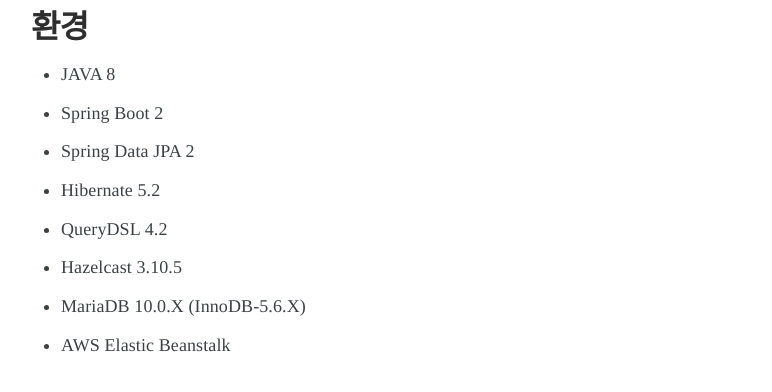
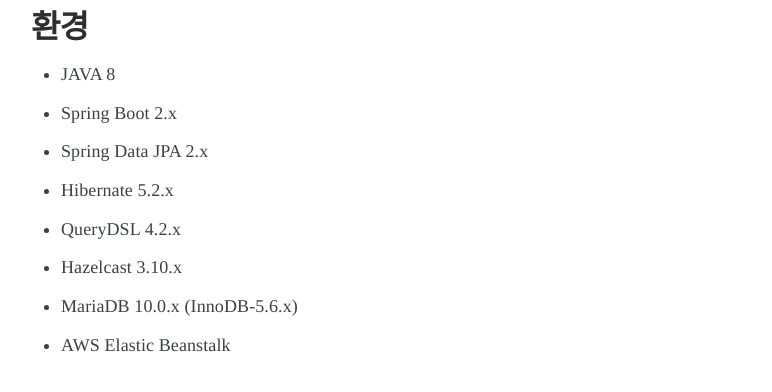
Before and after one commit to pkgonan/pkgonan.github.io, a Jekyll site: the page built from _posts/2018-11-03-jpa-composite-key-in-query-tuning.md, in a window 1280 px wide and 900 px high, scrolled down 1951 px. Shown: the part 157-549 px from the top of the window, without its empty margins (254-1026 px from the left). Built offline with Jekyll 4.4.1, drawn with Linux system fonts in a browser that asks for light colours; nearby versions of some CDN libraries; some web fonts are replaced.

Commit message:
정보 블락

```diff
--- a/_posts/2018-11-03-jpa-composite-key-in-query-tuning.md
+++ b/_posts/2018-11-03-jpa-composite-key-in-query-tuning.md
@@ -47,12 +47,12 @@
 
 ## 환경
 * JAVA 8
-* Spring Boot 2
-* Spring Data JPA 2
-* Hibernate 5.2
-* QueryDSL 4.2
-* Hazelcast 3.10.5
-* MariaDB 10.0.X (InnoDB-5.6.X)
+* Spring Boot 2.x
+* Spring Data JPA 2.x
+* Hibernate 5.2.x
+* QueryDSL 4.2.x
+* Hazelcast 3.10.x
+* MariaDB 10.0.x (InnoDB-5.6.x)
 * AWS Elastic Beanstalk
 
 
```
Also changed, not shown: _posts/2018-10-28-hazelcast-hibernate-second-level-cache.md (+5 -5 lines).
